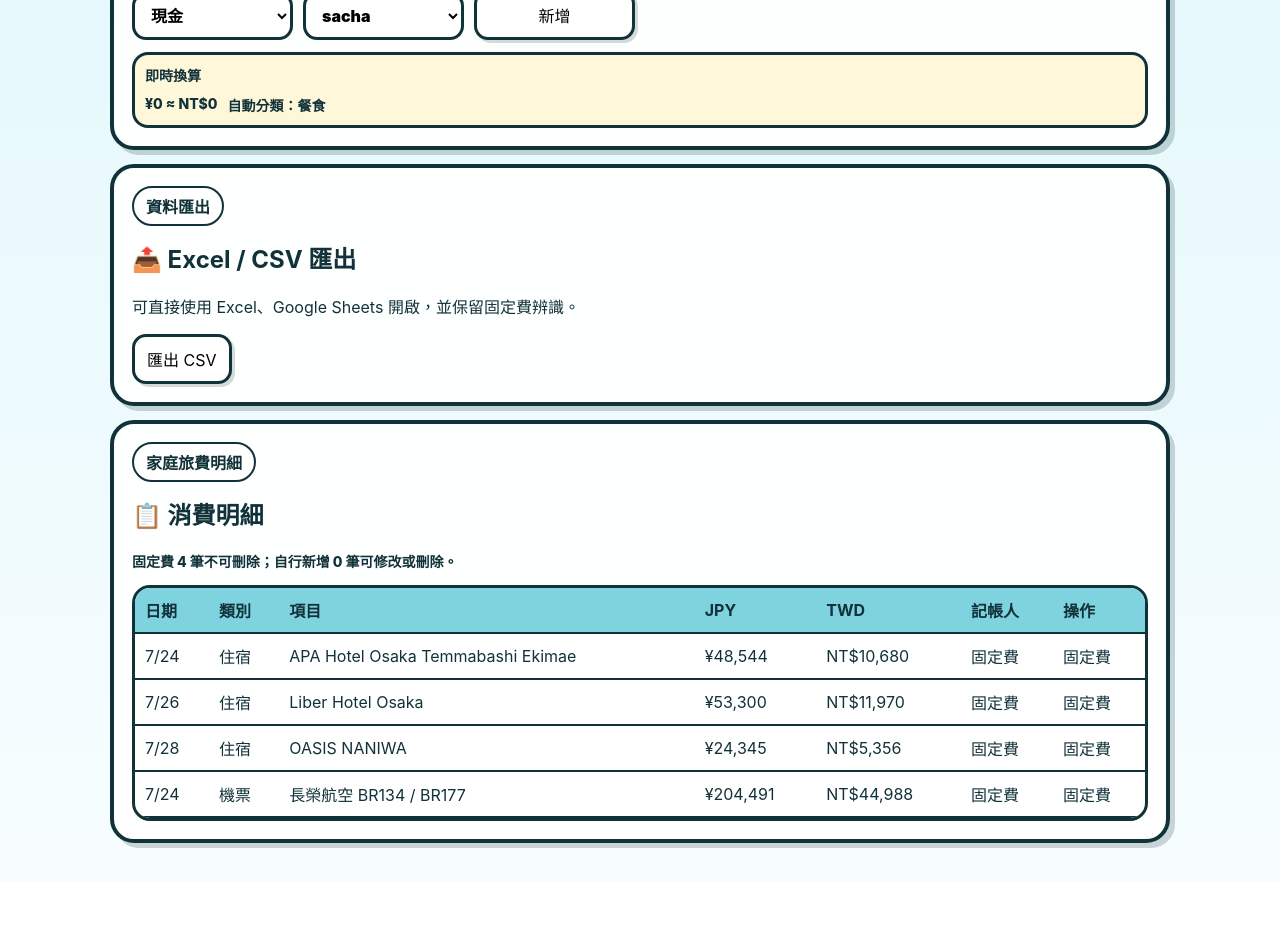
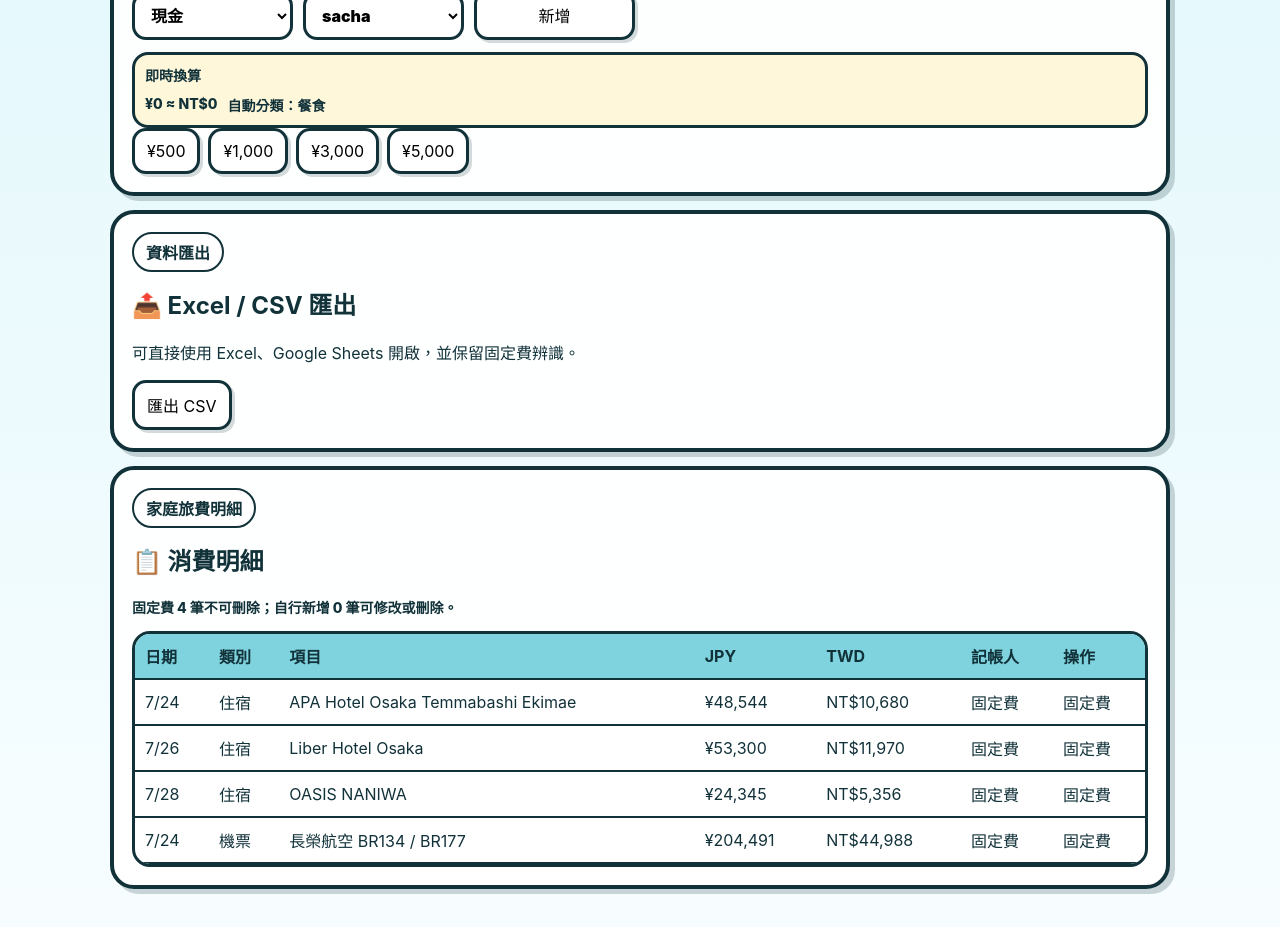
Before and after one commit to sacha693/my-storyjs-app, a React (Vite) app: page /my-storyjs-app/expense in a window 1280 px wide. Shown: the part 2100-3027 px from the top of the page. Before the commit the page ends 2981 px from the top, so only its background shows below. Built offline with nearby package versions, Linux system fonts and the light colour scheme; no server answers; the database is empty.

Commit message:
Add quick amount buttons to expense form

```diff
--- a/src/components/ExpenseForm.tsx
+++ b/src/components/ExpenseForm.tsx
@@ -2,6 +2,7 @@ import { useEffect, useState } from 'react'
 import { useExpenses } from '../context/ExpenseContext'
 
 const JPY_TO_TWD = 0.22
+const QUICK_AMOUNTS = [500, 1000, 3000, 5000]
 
 function autoCategory(item: string) {
   const text = item.toLowerCase()
@@ -210,6 +211,25 @@ export function ExpenseForm() {
         <span>自動分類：{form.category}</span>
       </div>
 
+      <div className="buttonRow">
+        {QUICK_AMOUNTS.map((amount) => (
+          <button
+            key={amount}
+            type="button"
+            disabled={isSaving}
+            onClick={() =>
+              setForm({
+                ...form,
+                jpy: amount,
+                twd: round(amount * JPY_TO_TWD)
+              })
+            }
+          >
+            ¥{amount.toLocaleString()}
+          </button>
+        ))}
+      </div>
+
       {message ? <div className={`inlineToast ${messageType(message)}`}>{message}</div> : null}
     </section>
   )
```
